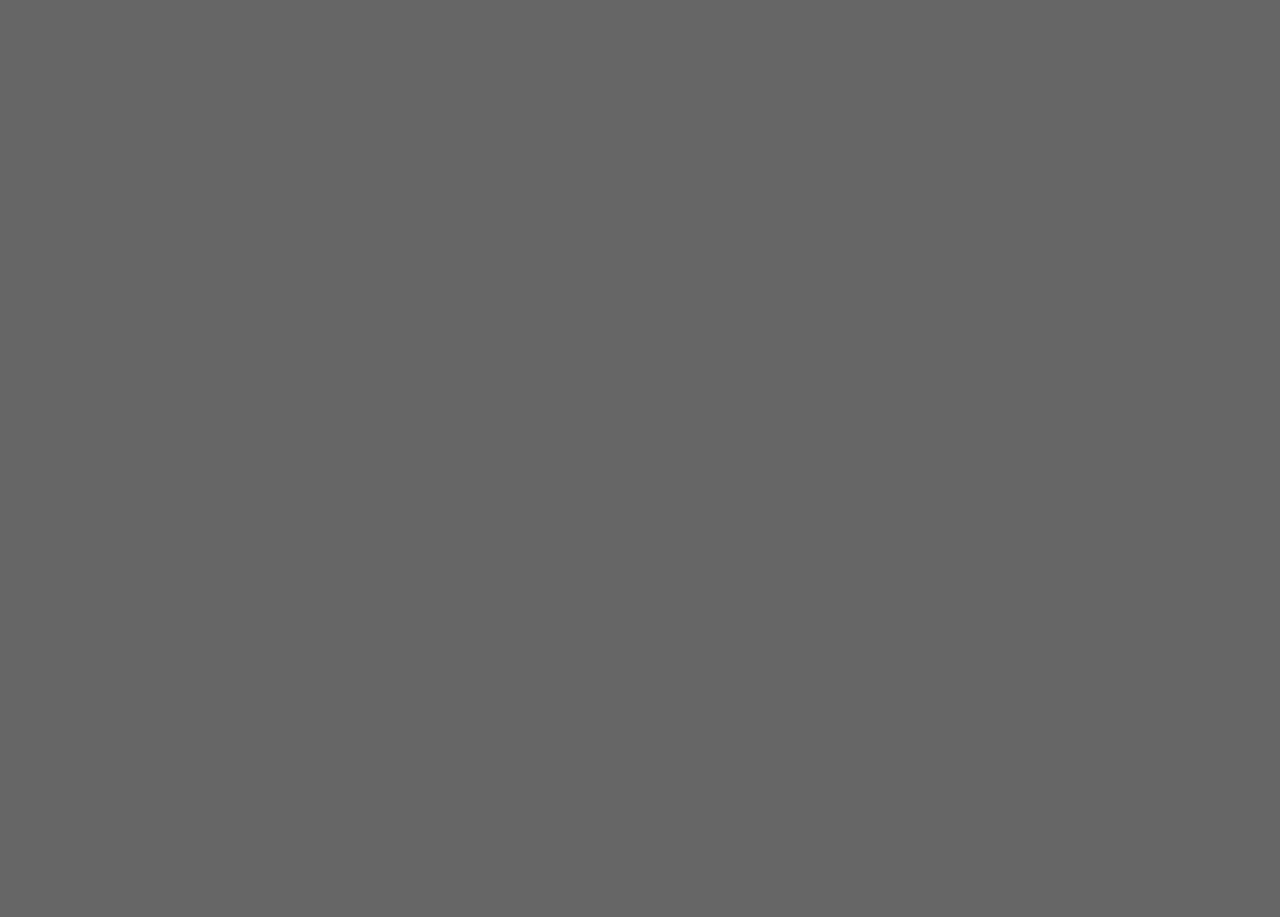
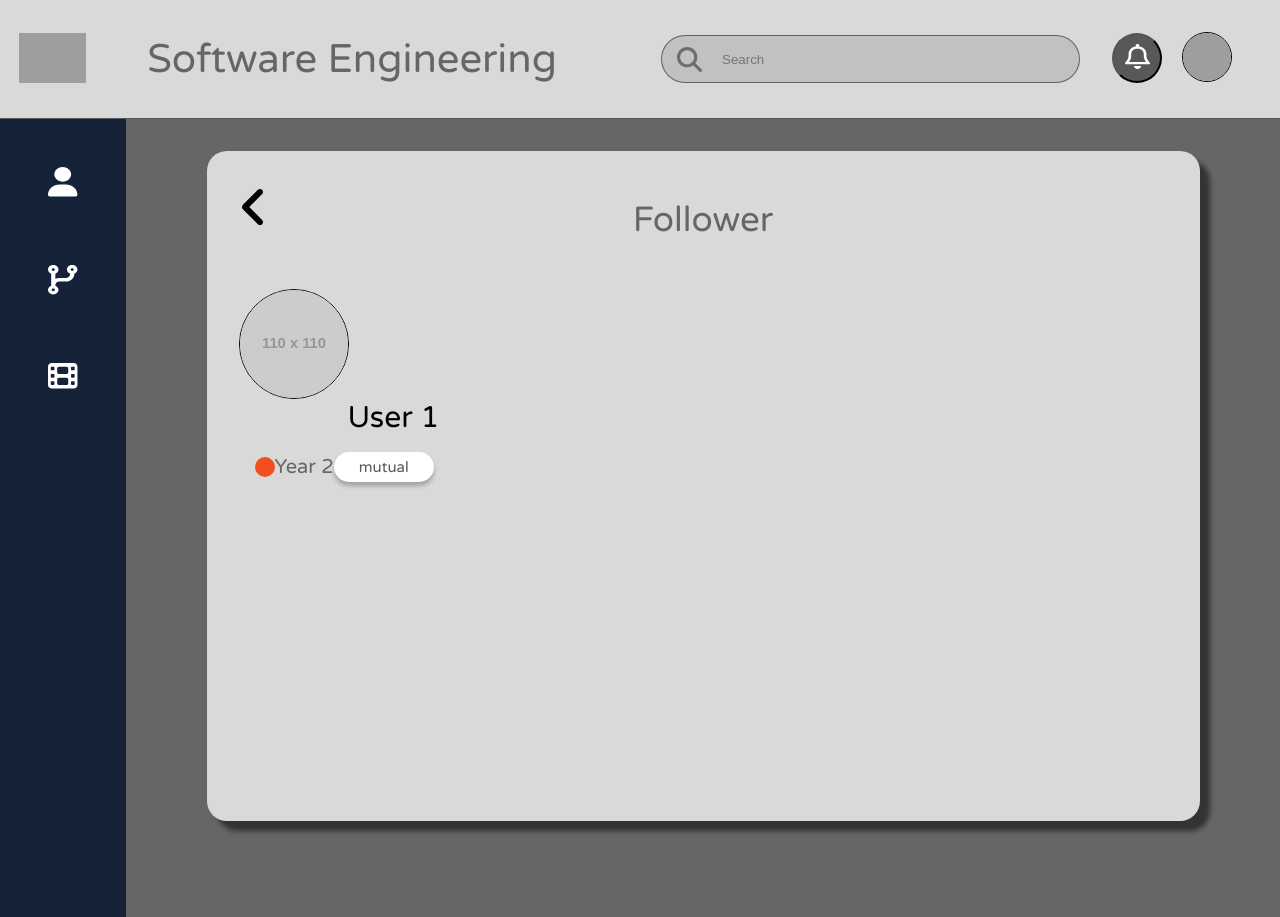
Before and after one commit to phurinjeffy/SE-React, a React (Create React App) app: page /profile/follower in a window 1280 px wide. Before the commit this address had no page. Before the commit the page ends 800 px from the top, so only its background shows below. Built offline with nearby package versions, Linux system fonts and the light colour scheme; grey boxes are pictures that could not be loaded.

Commit message:
follow page test

```diff
--- a/src/App.js
+++ b/src/App.js
@@ -1,7 +1,7 @@
 import React from "react";
 import { BrowserRouter as Router, Route, Routes, Outlet } from "react-router-dom";
 import { Navbar, Sidebar } from "./components";
-import { LoginPage, ProfilePage, RepositoryPage, LearnPage, HomePage, EditPage } from "./pages";
+import { LoginPage, ProfilePage, RepositoryPage, LearnPage, HomePage, EditPage, FollowerPage, FollowingPage } from "./pages";
 import "./App.css";
 
 const MainLayout = () => {
@@ -25,6 +25,8 @@ const App = () => {
 
           <Route path="profile" element={<ProfilePage />} />
           <Route path="profile/edit" element={<EditPage />} />
+          <Route path="profile/follower" element={<FollowerPage />} />
+          <Route path="profile/following" element={<FollowingPage />} />
 
 					<Route path="repository" element={<RepositoryPage />} />
 
--- /dev/null
+++ b/src/components/Follower/Follower.css
@@ -0,0 +1,103 @@
+.FollowerBox {
+  width: 993px;
+  height: 670px;
+  position: relative;
+  background: #d9d9d9;
+  box-shadow: 10px 10px 5px rgba(0, 0, 0, 0.5);
+  border-radius: 20px;
+  margin: 2rem;
+  padding: 0 2rem;
+  transition: width 0.4s ease;
+}
+
+.FollowerBox .Back {
+  padding: 2rem 0;
+  position: absolute;
+}
+
+.FollowerBox .Title {
+  position: relative;
+  color: #666666;
+  font-size: 35px;
+  font-family: "Varela Round";
+  font-weight: 400;
+  word-wrap: break-word;
+  margin: 3rem 0;
+}
+
+.FollowerBox .Account {
+  display: flex;
+  flex-wrap: wrap;
+  justify-content: space-between;
+}
+
+.FollowerBox .Account .Follower {
+  width: 300px;
+  margin-bottom: 20px;
+  display: flex;
+  flex-direction: column;
+}
+
+.Follower .AccountPic {
+  width: 110px;
+  height: 110px;
+  border-radius: 100%;
+  border: 1px solid black;
+}
+
+.AccountName {
+  margin-left: 10px;
+  text-align: center;
+  color: black;
+  font-size: 30px;
+  font-family: 'Varela Round';
+  font-weight: 400;
+  word-wrap: break-word;
+}
+
+.FollowerBox .Follower .YearsStatus {
+  display: flex;
+  flex-direction: row;
+  align-items: center;
+  margin: 1rem;
+}
+
+.YearsStatus .AccountYear {
+  text-align: center;
+  color: #666666;
+  font-size: 20px;
+  font-family: 'Varela Round';
+  font-weight: 400;
+  word-wrap: break-word;
+}
+
+.YearsStatus .AccountStatus {
+  width: 100px;
+  height: 30px;
+  background: white;
+  box-shadow: 0px 4px 4px rgba(0, 0, 0, 0.25);
+  border-radius: 20px;
+  text-align: center;
+  color: #585859;
+  font-size: 15px;
+  font-family: 'Varela Round';
+  font-weight: 400;
+  word-wrap: break-word;
+  display: flex;
+  justify-content: center;
+  align-items: center;
+}
+
+.YearsStatus .YearColor {
+  width: 20px;
+  height: 20px;
+  background: #F24E1E;
+  border-radius: 9999px;
+}
+
+@media screen and (max-width: 1200px) {
+  .FollowerBox {
+    width: 500px;
+    margin: 2rem auto;
+  }
+}
--- /dev/null
+++ b/src/components/Follower/Follower.jsx
@@ -0,0 +1,45 @@
+import React from "react";
+import { NavLink } from "react-router-dom";
+import "./Follower.css";
+import backIcon from "../../assets/back.svg";
+
+const followersData = [
+  {
+    id: 1,
+    name: "User 1",
+    year: "Year 2",
+    status: "mutual",
+    profilePic: "https://via.placeholder.com/110x110",
+  },
+  // Add more follower data as needed
+];
+
+const Follower = () => {
+  return (
+    <div className="FollowerBox">
+      <div className="Back">
+        <NavLink to="./..">
+          <img src={backIcon} alt="back" />
+        </NavLink>
+      </div>
+
+      <div className="Title">Follower</div>
+
+      <div className="Account">
+        {followersData.map((follower) => (
+          <div className="Follower" key={follower.id}>
+            <img className="AccountPic" src={follower.profilePic} alt={`profile-${follower.id}`} />
+            <div className="AccountName">{follower.name}</div>
+            <div className="YearsStatus">
+              <div className="YearColor" />
+              <div className="AccountYear">{follower.year}</div>
+              <div className="AccountStatus">{follower.status}</div>
+            </div>
+          </div>
+        ))}
+      </div>
+    </div>
+  );
+};
+
+export default Follower;
--- /dev/null
+++ b/src/components/Following/Following.css
@@ -0,0 +1,83 @@
+.EditBox {
+  width: 993px;
+  position: relative;
+  background: #d9d9d9;
+  box-shadow: 10px 10px 5px rgba(0, 0, 0, 0.5);
+  border-radius: 20px;
+  margin: 2rem;
+  padding: 0 2rem;
+  transition: width 0.4s ease;
+}
+
+.EditBox .Back {
+  padding: 2rem 0;
+  position: absolute;
+}
+
+.EditBox .InputSection {
+  padding: 1rem;
+  display: flex;
+  flex-direction: column;
+  justify-content: center;
+  align-items: center;
+}
+
+.EditBox .InputSection .EditProfilePic img {
+  position: relative;
+  width: 250px;
+  height: 250px;
+  border-radius: 100%;
+  border: 5px white solid;
+  margin: 2rem 0;
+}
+
+.EditBox .InputSection .InputField {
+  position: relative;
+  width: 100%;
+  height: 63px;
+  margin-bottom: 1rem;
+}
+
+.EditBox .InputSection .InputField input,
+.EditBox .InputSection .InputField input,
+.EditBox .InputSection .InputField input,
+.EditBox .InputSection .InputField input {
+  position: relative;
+  text-align: left;
+  color: #666666;
+  font-size: 25px;
+  font-family: "Varela Round";
+  font-weight: 400;
+  word-wrap: break-word;
+  background: none;
+  border: 1 solid #585859;
+  border-radius: 10px;
+  margin: 0rem 2rem;
+  padding: 0.5rem 1rem;
+  width: 90%;
+}
+
+.EditBox .SaveButton button {
+  width: 155px;
+  height: 30px;
+  position: relative;
+  background: white;
+  box-shadow: 0px 4px 4px rgba(0, 0, 0, 0.25);
+  border-radius: 20px;
+  display: flex;
+  justify-content: center;
+  align-items: center;
+  cursor: pointer;
+  color: #585859;
+  font-size: 15px;
+  font-family: "Varela Round";
+  font-weight: 400;
+  word-wrap: break-word;
+}
+
+@media screen and (max-width: 1200px) {
+  .EditBox {
+    width: 500px;
+    margin: 2rem auto;
+  }
+}
--- /dev/null
+++ b/src/components/Following/Following.jsx
@@ -0,0 +1,44 @@
+import React from "react";
+import { NavLink } from "react-router-dom";
+import "./Following.css";
+import backIcon from "../../assets/back.svg";
+
+const Following = () => {
+  return (
+    <div className="EditBox">
+        <div className="Back">
+            <NavLink to="./..">
+                <img src={backIcon} alt="back"/>
+            </NavLink>
+        </div>
+
+        <div className="InputSection">
+            <div className="EditProfilePic" >
+                <img src="https://www.asiamediajournal.com/wp-content/uploads/2022/10/Cute-PFP-for-fb.jpg" />
+            </div>
+
+            <div className="InputField">
+                <input className="Name" placeholder="Name"/>
+            </div>
+            <div className="InputField">
+                <input className="Email" placeholder="Email"/>
+            </div>
+            <div className="InputField">
+                <input className="Bio" placeholder="Bio"/>
+            </div>
+            <div className="InputField">
+                <input className="Contact" placeholder="Contact"/>
+            </div>
+
+            <div className="SaveButton">
+                <button>
+                    Save
+                </button>
+            </div>
+        </div>
+
+    </div>
+  );
+};
+
+export default Following;
--- a/src/components/Profile/Profile.jsx
+++ b/src/components/Profile/Profile.jsx
@@ -24,30 +24,30 @@ const Profile = () => {
         </div>
         <div className="Contacts">
             <div className="ContactsRow">
-                <a className="ContactsIcon" href="#">
+                <a className="ContactsIcon">
                     <img src={followerIcon} alt="followerIcon"/>
                 </a>
-                <a className="ContactsText" href="#">
+                <NavLink to="./follower" className="ContactsText">
                     <span id="follower">1</span> follower
-                </a>
+                </NavLink>
                 <div className="Dot" />
-                <a className="ContactsText" href="#">
+                <NavLink to="./following" className="ContactsText">
                     <span id="following">3</span> following
-                </a>
+                </NavLink>
             </div>
             <div className="ContactsRow">
-                <a className="ContactsIcon" href="#">
+                <a className="ContactsIcon">
                     <img src={githubIcon} alt="githubIcon"/>
                 </a>
-                <a className="ContactsText" href="#">
+                <a className="ContactsText" href="">
                     Github
                 </a>
             </div>
             <div className="ContactsRow">
-                <a className="ContactsIcon" href="#">
+                <a className="ContactsIcon">
                     <img src={discordIcon} alt="discordIcon"/>
                 </a>
-                <a className="ContactsText" href="#">
+                <a className="ContactsText" href="">
                     Discord
                 </a>
             </div>
--- a/src/components/index.js
+++ b/src/components/index.js
@@ -4,3 +4,5 @@ export { default as Sidebar } from "./Sidebar/Sidebar";
 export { default as Profile } from "./Profile/Profile";
 export { default as Repository } from "./Repository/Repository";
 export { default as Edit } from "./Edit/Edit";
+export { default as Follower } from "./Follower/Follower";
+export { default as Following } from "./Following/Following";
--- /dev/null
+++ b/src/pages/FollowerPage/FollowerPage.css
@@ -0,0 +1,12 @@
+.followerPage {
+  display: flex;
+  flex-direction: row;
+  justify-content: center;
+  margin: 0 auto 5% auto;
+}
+
+@media screen and (max-width: 1400px) {
+  .followerPage {
+    flex-direction: column;
+  }
+}
--- /dev/null
+++ b/src/pages/FollowerPage/FollowerPage.jsx
@@ -0,0 +1,13 @@
+import React from 'react'
+import { Follower } from "../../components";
+import "./FollowerPage.css"
+
+const FollowerPage = () => {
+  return (
+    <div className='followerPage'>
+        <Follower />
+    </div>
+  )
+}
+
+export default FollowerPage;
--- /dev/null
+++ b/src/pages/FollowingPage/FollowingPage.css
@@ -0,0 +1,12 @@
+.followingPage {
+  display: flex;
+  flex-direction: row;
+  justify-content: center;
+  margin: 0 auto 5% auto;
+}
+
+@media screen and (max-width: 1400px) {
+  .followingPage {
+    flex-direction: column;
+  }
+}
--- /dev/null
+++ b/src/pages/FollowingPage/FollowingPage.jsx
@@ -0,0 +1,13 @@
+import React from 'react'
+import { Following } from "../../components";
+import "./FollowingPage.css"
+
+const FollowingPage = () => {
+  return (
+    <div className='followingPage'>
+        <Following />
+    </div>
+  )
+}
+
+export default FollowingPage;
--- a/src/pages/index.js
+++ b/src/pages/index.js
@@ -4,3 +4,5 @@ export { default as LearnPage } from "./LearnPage/LearnPage";
 export { default as LoginPage } from "./LoginPage/LoginPage";
 export { default as HomePage } from "./HomePage/HomePage";
 export { default as EditPage } from "./EditPage/EditPage";
+export { default as FollowerPage } from "./FollowerPage/FollowerPage";
+export { default as FollowingPage } from "./FollowingPage/FollowingPage";
```
